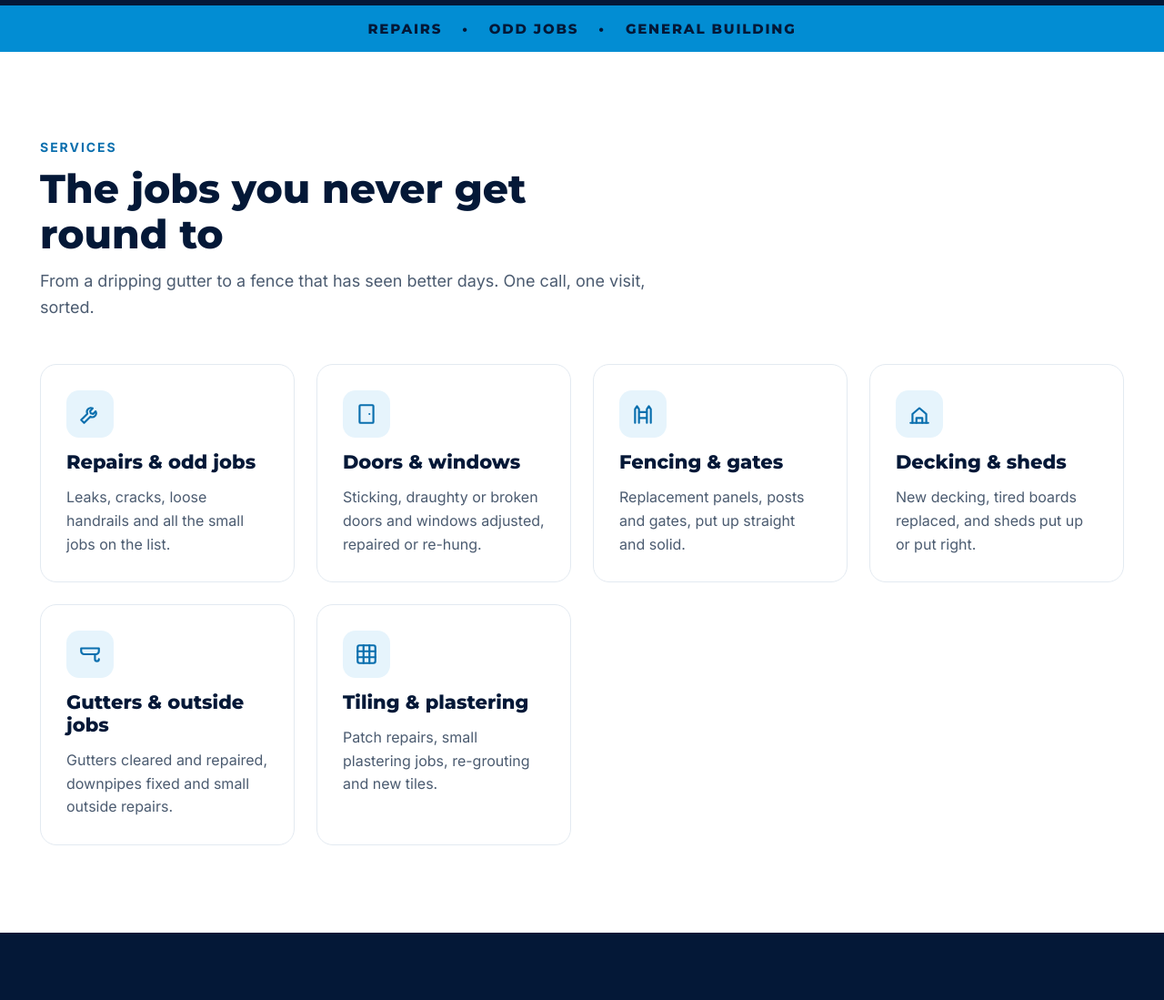
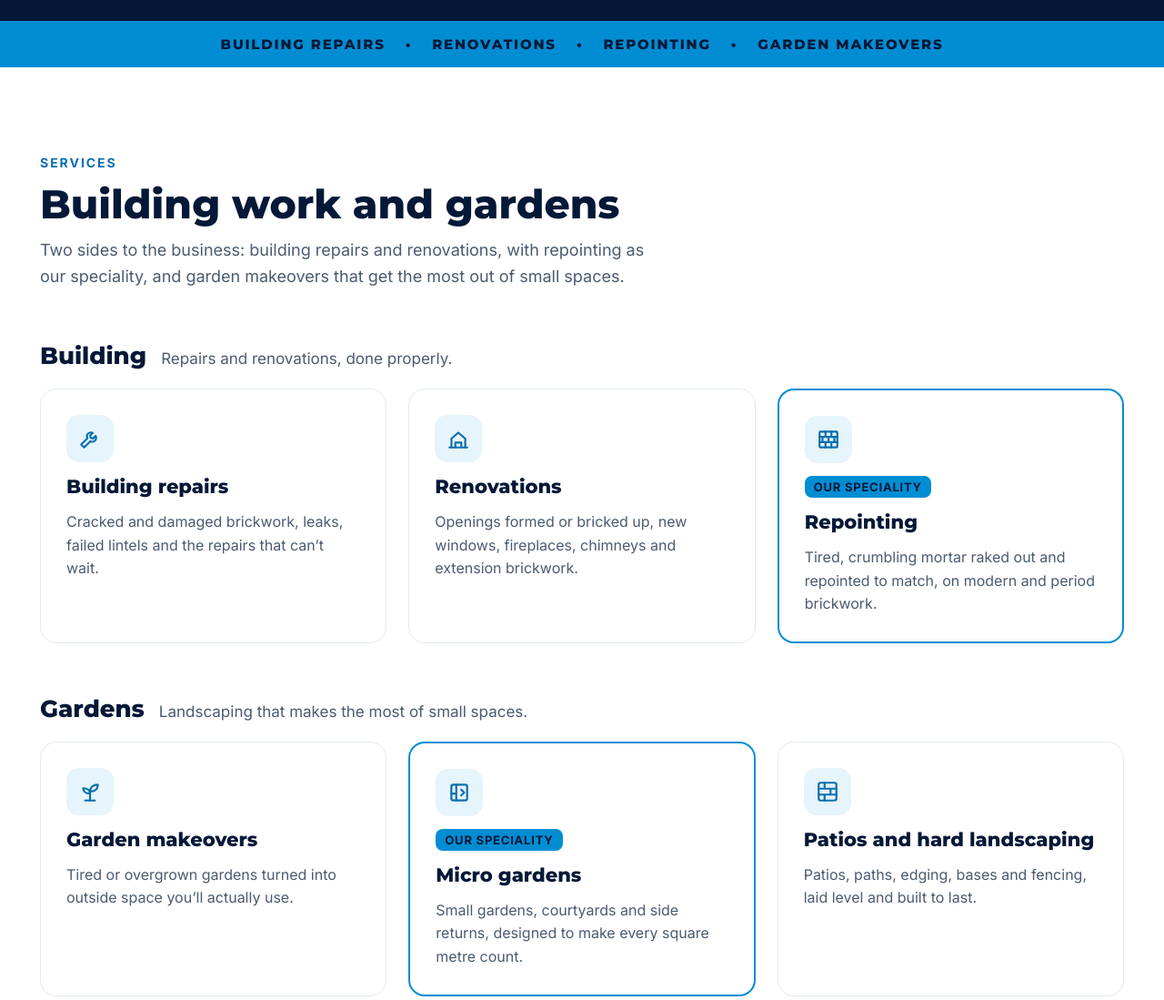
Before and after one commit to billytkid/langley-build, a plain HTML site: page index.html in a window 1280 px wide. Shown: the part 701-1800 px from the top of the page at 91% size. Drawn offline with Linux system fonts and the light colour scheme.

Commit message:
Refocus site on building repairs, renovations and garden makeovers
- Services split into Building (repairs, renovations, repointing as the
  speciality) and Gardens (garden makeovers, micro gardens as the
  speciality, patios and hard landscaping)
- Drop odd jobs from the headline, strip, footer, form and page title
- Rotating headline: Repairs, Renovations, Repointing, Brickwork, Gardens,
  Small gardens, Patios

Co-Authored-By: Claude Opus 5.5 <noreply@anthropic.com>
Claude-Session: https://claude.ai/code/session_01XiYh9A781C4o5sTfbckMqd

```diff
--- a/index.html
+++ b/index.html
@@ -4,8 +4,8 @@
 <meta charset="utf-8">
 <meta name="viewport" content="width=device-width, initial-scale=1">
 <meta name="robots" content="noindex">
-<title>Langley Build — Repairs, odd jobs &amp; general building</title>
-<meta name="description" content="Langley Build: repairs, odd jobs and general building work.">
+<title>Langley Build — Building repairs, renovations &amp; garden makeovers</title>
+<meta name="description" content="Langley Build: building repairs, renovations and repointing, plus garden makeovers that make the most of small spaces.">
 <link rel="icon" href="icon.svg" type="image/svg+xml">
 <link rel="icon" href="icon-192.png" sizes="192x192" type="image/png">
 <link rel="apple-touch-icon" href="apple-touch-icon.png">
@@ -37,16 +37,16 @@ input:focus,select:focus,textarea:focus{outline:3px solid #8ACFF2;outline-offset
 <div style="flex: 1 1 680px; min-width: 0; display: flex; flex-direction: column; gap: 28px">
 <div style="align-self: flex-start; display: flex; align-items: center; gap: 10px; padding: 8px 14px; border: 1px solid #23406B; border-radius: 999px; font-size: 15px; font-weight: 600; color: #C9D6E8">
 <span aria-hidden="true" style="width: 8px; height: 8px; border-radius: 4px; background: #028DD3"></span>
-<span>General building &amp; repairs in [YOUR AREA]</span>
+<span>Building repairs, renovations &amp; landscaping in [YOUR AREA]</span>
 </div>
 <h1 style="margin: 0; font-family: 'Montserrat', sans-serif; font-weight: 900; font-size: clamp(34px, 9vw, 84px); line-height: 1.1; letter-spacing: -0.01em; color: #FFFFFF">
-<span style="position: absolute; width: 1px; height: 1px; overflow: hidden; clip: rect(0 0 0 0); white-space: nowrap">Langley Build: Repairs, Windows, Doors, Fencing, Decking, Gutters, Sheds, Tiling, Plastering, Odd jobs, Your to-do list</span>
+<span style="position: absolute; width: 1px; height: 1px; overflow: hidden; clip: rect(0 0 0 0); white-space: nowrap">Langley Build: Repairs, Renovations, Repointing, Brickwork, Gardens, Small gardens, Patios</span>
 <span aria-hidden="true" style="display: block">Langley Build</span>
 <span aria-hidden="true" style="display: block; height: 1.1em; overflow: hidden; color: #028DD3">
-<span id="rot" style="display: block; transform: translateY(0em); transition: transform 650ms cubic-bezier(0.22, 0.8, 0.24, 1)"><span style="display: block; height: 1.1em; white-space: nowrap">Repairs</span><span style="display: block; height: 1.1em; white-space: nowrap">Windows</span><span style="display: block; height: 1.1em; white-space: nowrap">Doors</span><span style="display: block; height: 1.1em; white-space: nowrap">Fencing</span><span style="display: block; height: 1.1em; white-space: nowrap">Decking</span><span style="display: block; height: 1.1em; white-space: nowrap">Gutters</span><span style="display: block; height: 1.1em; white-space: nowrap">Sheds</span><span style="display: block; height: 1.1em; white-space: nowrap">Tiling</span><span style="display: block; height: 1.1em; white-space: nowrap">Plastering</span><span style="display: block; height: 1.1em; white-space: nowrap">Odd jobs</span><span style="display: block; height: 1.1em; white-space: nowrap">Your to-do list</span><span style="display: block; height: 1.1em; white-space: nowrap">Repairs</span></span>
+<span id="rot" style="display: block; transform: translateY(0em); transition: transform 650ms cubic-bezier(0.22, 0.8, 0.24, 1)"><span style="display: block; height: 1.1em; white-space: nowrap">Repairs</span><span style="display: block; height: 1.1em; white-space: nowrap">Renovations</span><span style="display: block; height: 1.1em; white-space: nowrap">Repointing</span><span style="display: block; height: 1.1em; white-space: nowrap">Brickwork</span><span style="display: block; height: 1.1em; white-space: nowrap">Gardens</span><span style="display: block; height: 1.1em; white-space: nowrap">Small gardens</span><span style="display: block; height: 1.1em; white-space: nowrap">Patios</span><span style="display: block; height: 1.1em; white-space: nowrap">Repairs</span></span>
 </span>
 </h1>
-<p style="margin: 0; max-width: 560px; font-size: 20px; line-height: 1.55; color: #C9D6E8">Repairs, fixes and all the jobs you never get round to. Quoted clearly, done properly and left tidy.</p>
+<p style="margin: 0; max-width: 560px; font-size: 20px; line-height: 1.55; color: #C9D6E8">Building repairs, renovations and specialist repointing, plus garden makeovers that make the most of small spaces. Quoted clearly, done properly and left tidy.</p>
 <div style="display: flex; flex-wrap: wrap; gap: 14px">
 <a href="#quote" style="background: #028DD3; color: #041837; text-decoration: none; font-weight: 700; font-size: 17px; padding: 16px 26px; border-radius: 12px">Get a free quote</a>
 <a href="#work" style="border: 2px solid #FFFFFF; color: #FFFFFF; text-decoration: none; font-weight: 700; font-size: 17px; padding: 14px 24px; border-radius: 12px">See our work</a>
@@ -64,48 +64,56 @@ input:focus,select:focus,textarea:focus{outline:3px solid #8ACFF2;outline-offset
 
 <div style="background: #028DD3">
 <div style="max-width: 1240px; margin: 0 auto; padding: 16px 24px; box-sizing: border-box; display: flex; flex-wrap: wrap; justify-content: center; align-items: center; gap: 10px 22px; font-family: 'Montserrat', sans-serif; font-weight: 800; font-size: 15px; letter-spacing: 0.12em; color: #041837">
-<span>REPAIRS</span><span aria-hidden="true">•</span><span>ODD JOBS</span><span aria-hidden="true">•</span><span>GENERAL BUILDING</span>
+<span>BUILDING REPAIRS</span><span aria-hidden="true">•</span><span>RENOVATIONS</span><span aria-hidden="true">•</span><span>REPOINTING</span><span aria-hidden="true">•</span><span>GARDEN MAKEOVERS</span>
 </div>
 </div>
 
 <section id="services" style="background: #FFFFFF">
-<div style="max-width: 1240px; margin: 0 auto; padding: 96px 24px; box-sizing: border-box; display: flex; flex-direction: column; gap: 48px">
+<div style="max-width: 1240px; margin: 0 auto; padding: 96px 24px; box-sizing: border-box; display: flex; flex-direction: column; gap: 56px">
 <div style="display: flex; flex-direction: column; gap: 12px; max-width: 680px">
 <div style="font-weight: 700; font-size: 14px; letter-spacing: 0.14em; color: #0A6FAE">SERVICES</div>
-<h2 style="margin: 0; font-family: 'Montserrat', sans-serif; font-weight: 800; font-size: clamp(30px, 5vw, 44px); line-height: 1.15; color: #041837">The jobs you never get round to</h2>
-<p style="margin: 0; font-size: 18px; line-height: 1.6; color: #4B5B70">From a dripping gutter to a fence that has seen better days. One call, one visit, sorted.</p>
+<h2 style="margin: 0; font-family: 'Montserrat', sans-serif; font-weight: 800; font-size: clamp(30px, 5vw, 44px); line-height: 1.15; color: #041837">Building work and gardens</h2>
+<p style="margin: 0; font-size: 18px; line-height: 1.6; color: #4B5B70">Two sides to the business: building repairs and renovations, with repointing as our speciality, and garden makeovers that get the most out of small spaces.</p>
 </div>
+<div style="display: flex; flex-direction: column; gap: 20px">
+<div style="display: flex; flex-wrap: wrap; align-items: baseline; gap: 6px 16px"><h3 style="margin: 0; font-family: 'Montserrat', sans-serif; font-weight: 800; font-size: 26px; color: #041837">Building</h3><p style="margin: 0; font-size: 17px; color: #4B5B70">Repairs and renovations, done properly.</p></div>
 <div style="display: grid; grid-template-columns: repeat(auto-fit, minmax(260px, 1fr)); gap: 24px">
 <article style="border: 1px solid #E3EAF1; border-radius: 18px; padding: 28px; display: flex; flex-direction: column; gap: 14px">
 <div style="width: 52px; height: 52px; border-radius: 14px; background: #E6F4FC; color: #0A6FAE; display: flex; align-items: center; justify-content: center"><svg width="26" height="26" viewBox="0 0 24 24" fill="none" stroke="currentColor" stroke-width="2" stroke-linecap="round" stroke-linejoin="round" aria-hidden="true"><path d="M14.7 6.3a4 4 0 0 0-5.4 5.4L3 18l3 3 6.3-6.3a4 4 0 0 0 5.4-5.4l-2.6 2.6-2.4-.6-.6-2.4z"></path></svg></div>
-<h3 style="margin: 0; font-family: 'Montserrat', sans-serif; font-weight: 800; font-size: 21px; color: #041837">Repairs &amp; odd jobs</h3>
-<p style="margin: 0; font-size: 16px; line-height: 1.6; color: #4B5B70">Leaks, cracks, loose handrails and all the small jobs on the list.</p>
-</article>
-<article style="border: 1px solid #E3EAF1; border-radius: 18px; padding: 28px; display: flex; flex-direction: column; gap: 14px">
-<div style="width: 52px; height: 52px; border-radius: 14px; background: #E6F4FC; color: #0A6FAE; display: flex; align-items: center; justify-content: center"><svg width="26" height="26" viewBox="0 0 24 24" fill="none" stroke="currentColor" stroke-width="2" stroke-linecap="round" stroke-linejoin="round" aria-hidden="true"><rect x="5" y="3" width="14" height="18" rx="1"></rect><path d="M15 12h.01"></path></svg></div>
-<h3 style="margin: 0; font-family: 'Montserrat', sans-serif; font-weight: 800; font-size: 21px; color: #041837">Doors &amp; windows</h3>
-<p style="margin: 0; font-size: 16px; line-height: 1.6; color: #4B5B70">Sticking, draughty or broken doors and windows adjusted, repaired or re-hung.</p>
-</article>
-<article style="border: 1px solid #E3EAF1; border-radius: 18px; padding: 28px; display: flex; flex-direction: column; gap: 14px">
-<div style="width: 52px; height: 52px; border-radius: 14px; background: #E6F4FC; color: #0A6FAE; display: flex; align-items: center; justify-content: center"><svg width="26" height="26" viewBox="0 0 24 24" fill="none" stroke="currentColor" stroke-width="2" stroke-linecap="round" stroke-linejoin="round" aria-hidden="true"><path d="M4 21V7l2-3 2 3v14M16 21V7l2-3 2 3v14M8 10h8M8 16h8"></path></svg></div>
-<h3 style="margin: 0; font-family: 'Montserrat', sans-serif; font-weight: 800; font-size: 21px; color: #041837">Fencing &amp; gates</h3>
-<p style="margin: 0; font-size: 16px; line-height: 1.6; color: #4B5B70">Replacement panels, posts and gates, put up straight and solid.</p>
+<h3 style="margin: 0; font-family: 'Montserrat', sans-serif; font-weight: 800; font-size: 21px; color: #041837">Building repairs</h3>
+<p style="margin: 0; font-size: 16px; line-height: 1.6; color: #4B5B70">Cracked and damaged brickwork, leaks, failed lintels and the repairs that can’t wait.</p>
 </article>
 <article style="border: 1px solid #E3EAF1; border-radius: 18px; padding: 28px; display: flex; flex-direction: column; gap: 14px">
 <div style="width: 52px; height: 52px; border-radius: 14px; background: #E6F4FC; color: #0A6FAE; display: flex; align-items: center; justify-content: center"><svg width="26" height="26" viewBox="0 0 24 24" fill="none" stroke="currentColor" stroke-width="2" stroke-linecap="round" stroke-linejoin="round" aria-hidden="true"><path d="M3 21h18"></path><path d="M5 21v-9l7-6 7 6v9"></path><path d="M9 21v-5h6v5"></path></svg></div>
-<h3 style="margin: 0; font-family: 'Montserrat', sans-serif; font-weight: 800; font-size: 21px; color: #041837">Decking &amp; sheds</h3>
-<p style="margin: 0; font-size: 16px; line-height: 1.6; color: #4B5B70">New decking, tired boards replaced, and sheds put up or put right.</p>
+<h3 style="margin: 0; font-family: 'Montserrat', sans-serif; font-weight: 800; font-size: 21px; color: #041837">Renovations</h3>
+<p style="margin: 0; font-size: 16px; line-height: 1.6; color: #4B5B70">Openings formed or bricked up, new windows, fireplaces, chimneys and extension brickwork.</p>
+</article>
+<article style="border: 2px solid #028DD3; border-radius: 18px; padding: 28px; display: flex; flex-direction: column; gap: 14px">
+<div style="width: 52px; height: 52px; border-radius: 14px; background: #E6F4FC; color: #0A6FAE; display: flex; align-items: center; justify-content: center"><svg width="26" height="26" viewBox="0 0 24 24" fill="none" stroke="currentColor" stroke-width="2" stroke-linecap="round" stroke-linejoin="round" aria-hidden="true"><rect x="3" y="4" width="18" height="16" rx="1"></rect><path d="M3 9.3h18M3 14.7h18M9 4v5.3M15 4v5.3M6 9.3v5.4M12 9.3v5.4M18 9.3v5.4M9 14.7V20M15 14.7V20"></path></svg></div>
+<span style="align-self: flex-start; background: #028DD3; color: #041837; font-weight: 700; font-size: 13px; letter-spacing: 0.06em; padding: 4px 10px; border-radius: 8px">OUR SPECIALITY</span><h3 style="margin: 0; font-family: 'Montserrat', sans-serif; font-weight: 800; font-size: 21px; color: #041837">Repointing</h3>
+<p style="margin: 0; font-size: 16px; line-height: 1.6; color: #4B5B70">Tired, crumbling mortar raked out and repointed to match, on modern and period brickwork.</p>
+</article>
+</div>
+</div>
+<div style="display: flex; flex-direction: column; gap: 20px">
+<div style="display: flex; flex-wrap: wrap; align-items: baseline; gap: 6px 16px"><h3 style="margin: 0; font-family: 'Montserrat', sans-serif; font-weight: 800; font-size: 26px; color: #041837">Gardens</h3><p style="margin: 0; font-size: 17px; color: #4B5B70">Landscaping that makes the most of small spaces.</p></div>
+<div style="display: grid; grid-template-columns: repeat(auto-fit, minmax(260px, 1fr)); gap: 24px">
+<article style="border: 1px solid #E3EAF1; border-radius: 18px; padding: 28px; display: flex; flex-direction: column; gap: 14px">
+<div style="width: 52px; height: 52px; border-radius: 14px; background: #E6F4FC; color: #0A6FAE; display: flex; align-items: center; justify-content: center"><svg width="26" height="26" viewBox="0 0 24 24" fill="none" stroke="currentColor" stroke-width="2" stroke-linecap="round" stroke-linejoin="round" aria-hidden="true"><path d="M12 21v-9"></path><path d="M12 12c0-4 3-7 8-7 0 4-3 7-8 7z"></path><path d="M12 14c0-3-2.5-5.5-7-5.5 0 3 2.5 5.5 7 5.5z"></path><path d="M7 21h10"></path></svg></div>
+<h3 style="margin: 0; font-family: 'Montserrat', sans-serif; font-weight: 800; font-size: 21px; color: #041837">Garden makeovers</h3>
+<p style="margin: 0; font-size: 16px; line-height: 1.6; color: #4B5B70">Tired or overgrown gardens turned into outside space you’ll actually use.</p>
+</article>
+<article style="border: 2px solid #028DD3; border-radius: 18px; padding: 28px; display: flex; flex-direction: column; gap: 14px">
+<div style="width: 52px; height: 52px; border-radius: 14px; background: #E6F4FC; color: #0A6FAE; display: flex; align-items: center; justify-content: center"><svg width="26" height="26" viewBox="0 0 24 24" fill="none" stroke="currentColor" stroke-width="2" stroke-linecap="round" stroke-linejoin="round" aria-hidden="true"><rect x="4" y="4" width="16" height="16" rx="2"></rect><path d="M9 4v16M4 13h5M14 9l3 3-3 3"></path></svg></div>
+<span style="align-self: flex-start; background: #028DD3; color: #041837; font-weight: 700; font-size: 13px; letter-spacing: 0.06em; padding: 4px 10px; border-radius: 8px">OUR SPECIALITY</span><h3 style="margin: 0; font-family: 'Montserrat', sans-serif; font-weight: 800; font-size: 21px; color: #041837">Micro gardens</h3>
+<p style="margin: 0; font-size: 16px; line-height: 1.6; color: #4B5B70">Small gardens, courtyards and side returns, designed to make every square metre count.</p>
 </article>
 <article style="border: 1px solid #E3EAF1; border-radius: 18px; padding: 28px; display: flex; flex-direction: column; gap: 14px">
-<div style="width: 52px; height: 52px; border-radius: 14px; background: #E6F4FC; color: #0A6FAE; display: flex; align-items: center; justify-content: center"><svg width="26" height="26" viewBox="0 0 24 24" fill="none" stroke="currentColor" stroke-width="2" stroke-linecap="round" stroke-linejoin="round" aria-hidden="true"><path d="M3 6h18v3a3 3 0 0 1-3 3H6a3 3 0 0 1-3-3z"></path><path d="M17 12v5a2 2 0 0 0 4 0"></path></svg></div>
-<h3 style="margin: 0; font-family: 'Montserrat', sans-serif; font-weight: 800; font-size: 21px; color: #041837">Gutters &amp; outside jobs</h3>
-<p style="margin: 0; font-size: 16px; line-height: 1.6; color: #4B5B70">Gutters cleared and repaired, downpipes fixed and small outside repairs.</p>
+<div style="width: 52px; height: 52px; border-radius: 14px; background: #E6F4FC; color: #0A6FAE; display: flex; align-items: center; justify-content: center"><svg width="26" height="26" viewBox="0 0 24 24" fill="none" stroke="currentColor" stroke-width="2" stroke-linecap="round" stroke-linejoin="round" aria-hidden="true"><rect x="3" y="3" width="18" height="18" rx="2"></rect><path d="M3 9h18M3 15h18M9 3v6M15 9v6M9 15v6"></path></svg></div>
+<h3 style="margin: 0; font-family: 'Montserrat', sans-serif; font-weight: 800; font-size: 21px; color: #041837">Patios and hard landscaping</h3>
+<p style="margin: 0; font-size: 16px; line-height: 1.6; color: #4B5B70">Patios, paths, edging, bases and fencing, laid level and built to last.</p>
 </article>
-<article style="border: 1px solid #E3EAF1; border-radius: 18px; padding: 28px; display: flex; flex-direction: column; gap: 14px">
-<div style="width: 52px; height: 52px; border-radius: 14px; background: #E6F4FC; color: #0A6FAE; display: flex; align-items: center; justify-content: center"><svg width="26" height="26" viewBox="0 0 24 24" fill="none" stroke="currentColor" stroke-width="2" stroke-linecap="round" stroke-linejoin="round" aria-hidden="true"><rect x="3" y="3" width="18" height="18" rx="2"></rect><path d="M3 9h18M3 15h18M9 3v18M15 3v18"></path></svg></div>
-<h3 style="margin: 0; font-family: 'Montserrat', sans-serif; font-weight: 800; font-size: 21px; color: #041837">Tiling &amp; plastering</h3>
-<p style="margin: 0; font-size: 16px; line-height: 1.6; color: #4B5B70">Patch repairs, small plastering jobs, re-grouting and new tiles.</p>
-</article>
+</div>
 </div>
 </div>
 </section>
@@ -147,7 +155,7 @@ input:focus,select:focus,textarea:focus{outline:3px solid #8ACFF2;outline-offset
 <div style="display: flex; flex-direction: column; gap: 12px; max-width: 680px">
 <div style="font-weight: 700; font-size: 14px; letter-spacing: 0.14em; color: #0A6FAE">OUR WORK</div>
 <h2 style="margin: 0; font-family: 'Montserrat', sans-serif; font-weight: 800; font-size: clamp(30px, 5vw, 44px); line-height: 1.15; color: #041837">Recent projects</h2>
-<p style="margin: 0; font-size: 18px; line-height: 1.6; color: #4B5B70">A few recent jobs, from new window openings and brickwork to chimneys, fireplaces and patios. Tap any photo to see it full size.</p>
+<p style="margin: 0; font-size: 18px; line-height: 1.6; color: #4B5B70">A few recent jobs, from repointing, brickwork and new window openings to chimneys, fireplaces and patios. Tap any photo to see it full size.</p>
 </div>
 <div style="display: grid; grid-template-columns: repeat(auto-fit, minmax(min(100%, 420px), 1fr)); gap: 24px">
 <figure style="margin: 0; background: #FFFFFF; border: 1px solid #E3EAF1; border-radius: 18px; padding: 16px; display: flex; flex-direction: column; gap: 14px">
@@ -192,7 +200,7 @@ input:focus,select:focus,textarea:focus{outline:3px solid #8ACFF2;outline-offset
 <div style="display: flex; flex-direction: column; gap: 8px"><label for="q-postcode" style="font-weight: 600; font-size: 15px">Postcode</label><input id="q-postcode" type="text" style="font: inherit; font-size: 16px; padding: 13px 14px; border: 1.5px solid #B8C7D6; border-radius: 10px; background: #FFFFFF; color: #041837"></div>
 <div style="grid-column: 1 / -1; display: flex; flex-direction: column; gap: 8px"><label for="q-service" style="font-weight: 600; font-size: 15px">What do you need?</label>
 <select id="q-service" style="font: inherit; font-size: 16px; padding: 13px 14px; border: 1.5px solid #B8C7D6; border-radius: 10px; background: #FFFFFF; color: #041837">
-<option>Repair or odd job</option><option>Door or window</option><option>Fencing or gate</option><option>Decking or shed</option><option>Gutters</option><option>Tiling or plastering</option><option>Something else</option>
+<option>Building repair</option><option>Renovation</option><option>Repointing</option><option>Garden makeover</option><option>Small garden or courtyard</option><option>Patio or hard landscaping</option><option>Something else</option>
 </select></div>
 <div style="grid-column: 1 / -1; display: flex; flex-direction: column; gap: 8px"><label for="q-details" style="font-weight: 600; font-size: 15px">Tell us about the job</label><textarea id="q-details" rows="5" style="font: inherit; font-size: 16px; padding: 13px 14px; border: 1.5px solid #B8C7D6; border-radius: 10px; background: #FFFFFF; color: #041837; resize: vertical"></textarea></div>
 <div style="grid-column: 1 / -1"><button type="button" style="font: inherit; font-weight: 700; font-size: 17px; padding: 16px 28px; border: 0; border-radius: 12px; background: #041837; color: #FFFFFF; cursor: pointer">Send enquiry</button></div>
@@ -204,7 +212,7 @@ input:focus,select:focus,textarea:focus{outline:3px solid #8ACFF2;outline-offset
 <div style="max-width: 1240px; margin: 0 auto; padding: 48px 24px; box-sizing: border-box; display: flex; flex-wrap: wrap; align-items: center; justify-content: space-between; gap: 24px">
 <div style="display: flex; flex-wrap: wrap; align-items: center; gap: 20px">
 <div style="background: #FFFFFF; border-radius: 12px; padding: 8px 12px; line-height: 0"><img src="logo.svg" alt="Langley Build" width="94" height="44" style="height: 44px; width: auto"></div>
-<span style="font-weight: 600; font-size: 15px; letter-spacing: 0.08em">REPAIRS · ODD JOBS · GENERAL BUILDING</span>
+<span style="font-weight: 600; font-size: 15px; letter-spacing: 0.08em">BUILDING REPAIRS · RENOVATIONS · GARDEN MAKEOVERS</span>
 </div>
 <div style="display: flex; flex-wrap: wrap; gap: 8px 24px; font-size: 15px">
 <a href="tel:+447955245236" style="color: #C9D6E8">07955 245236</a>
```
